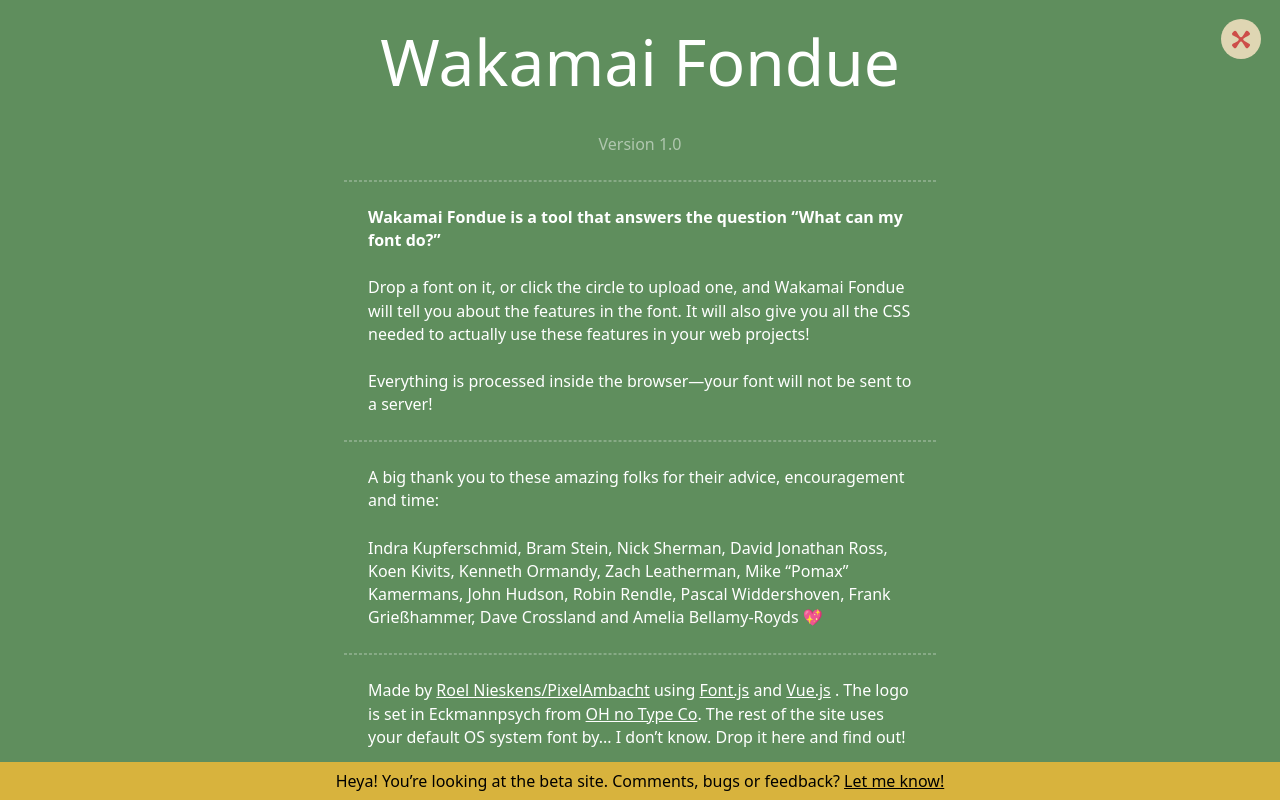
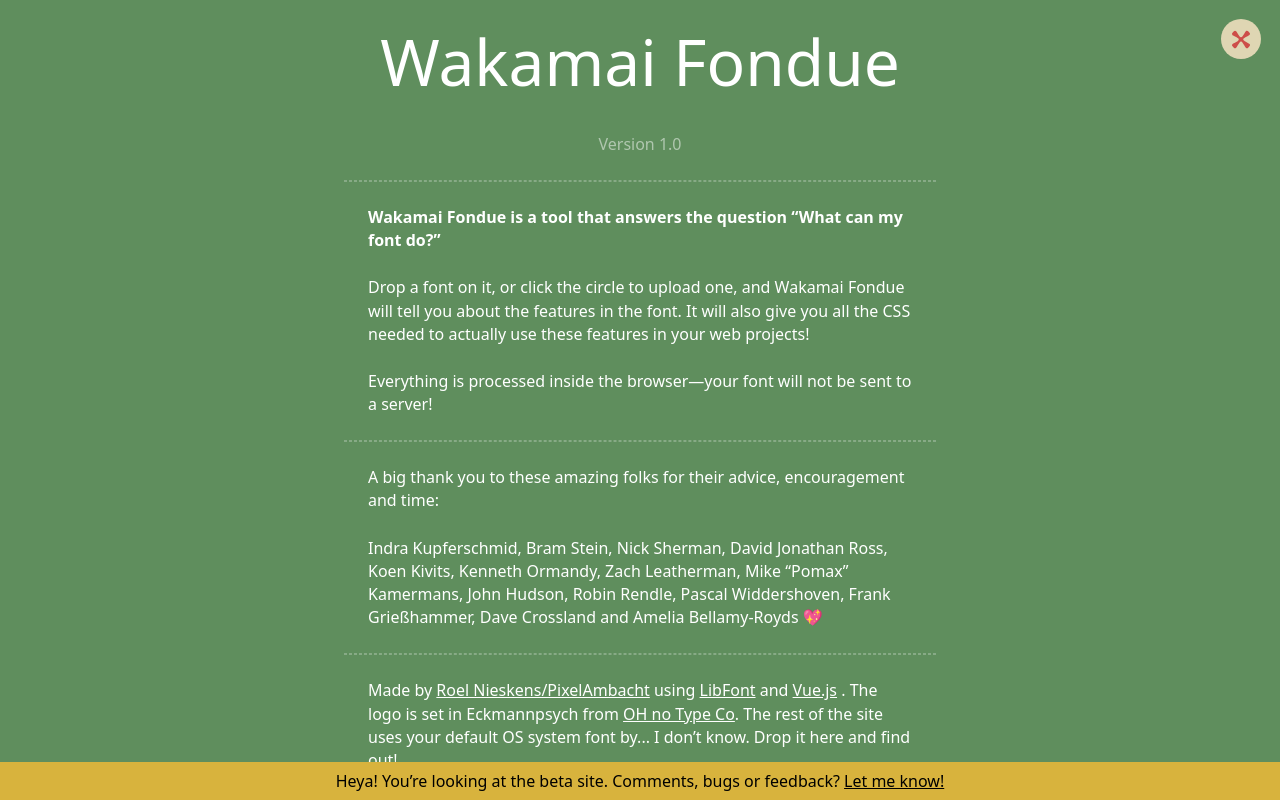
Before and after one commit to Wakamai-Fondue/wakamai-fondue-site, a Vue app: page / in a window 1280 px wide. Both pictures are taken after a click on the button "Info". Built offline with nearby package versions, Linux system fonts and the light colour scheme.

Commit message:
Update credits

```diff
--- a/src/components/Modal.vue
+++ b/src/components/Modal.vue
@@ -45,8 +45,8 @@
 					>Roel Nieskens/PixelAmbacht</a
 				>
 				using
-				<a href="https://github.com/Pomax/Font.js" target="_blank"
-					>Font.js</a
+				<a href="https://github.com/Pomax/lib-font" target="_blank"
+					>LibFont</a
 				>
 				and
 				<a href="https://vuejs.org/" target="_blank">Vue.js</a>
```
